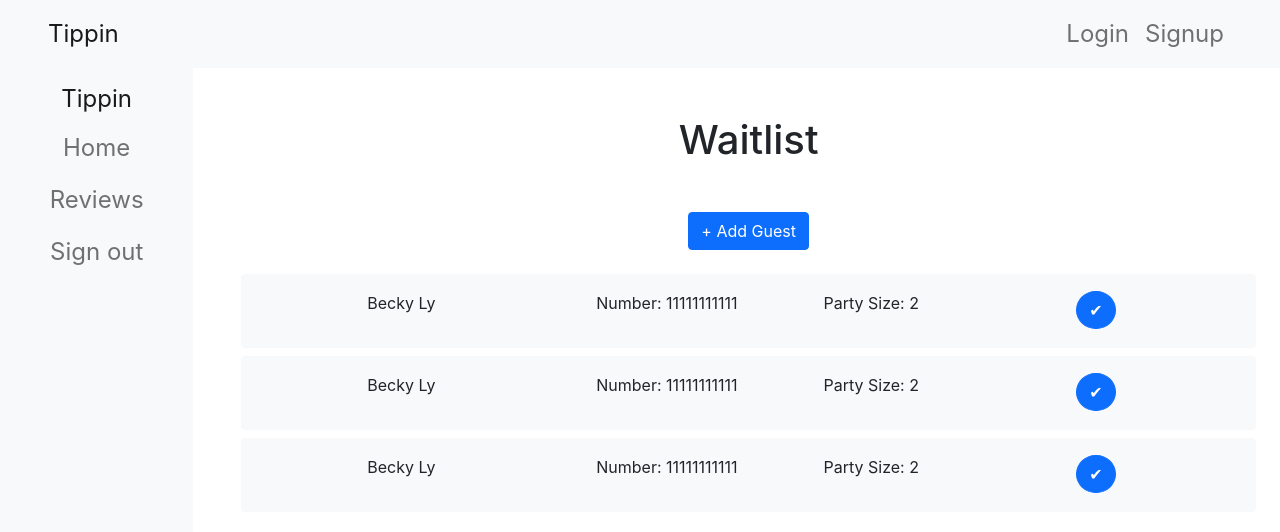
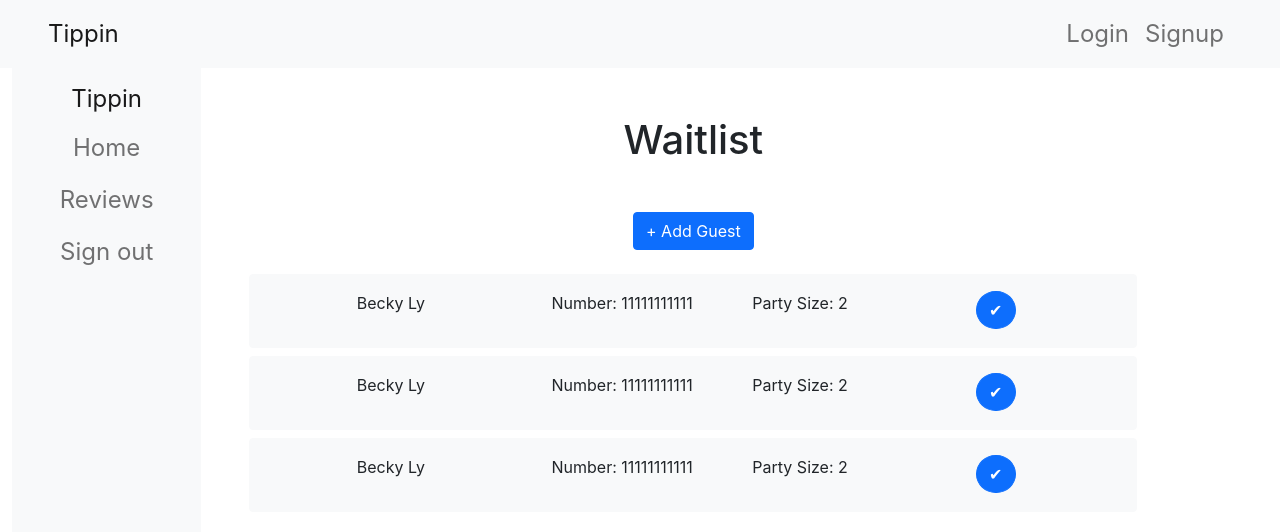
Before and after one commit to Ayoitsjason/Coursera_React, a React (Create React App) app in the folder confusion/: page / in a window 1280 px wide. Shown: the top 532 px of the page. Built offline with nearby package versions, Linux system fonts and the light colour scheme.

Commit message:
Added css styling to waitlist col and removed margin from row

```diff
--- a/confusion/src/components/waitlist/Waitlist.js
+++ b/confusion/src/components/waitlist/Waitlist.js
@@ -67,11 +67,11 @@ class Waitlist extends Component {
   render() {
     return (
       <div className="App">
-        <Row>
+        <Row className="m-0">
           <Col xs={2}>
             <SideNavigationComponent />
           </Col>
-          <Col xs={10}>
+          <Col xs={9}>
             <h1 className="my-5">Waitlist</h1>
             <div className="container px-3">
               <Button className="mb-3" onClick={() => this.addGuestsClick()}>
--- a/confusion/src/index.css
+++ b/confusion/src/index.css
@@ -1,5 +1,6 @@
 html {
   font-size: 1rem;
+  box-sizing: border-box;
 }
 
 @include media-breakpoint-up(sm) {
```
